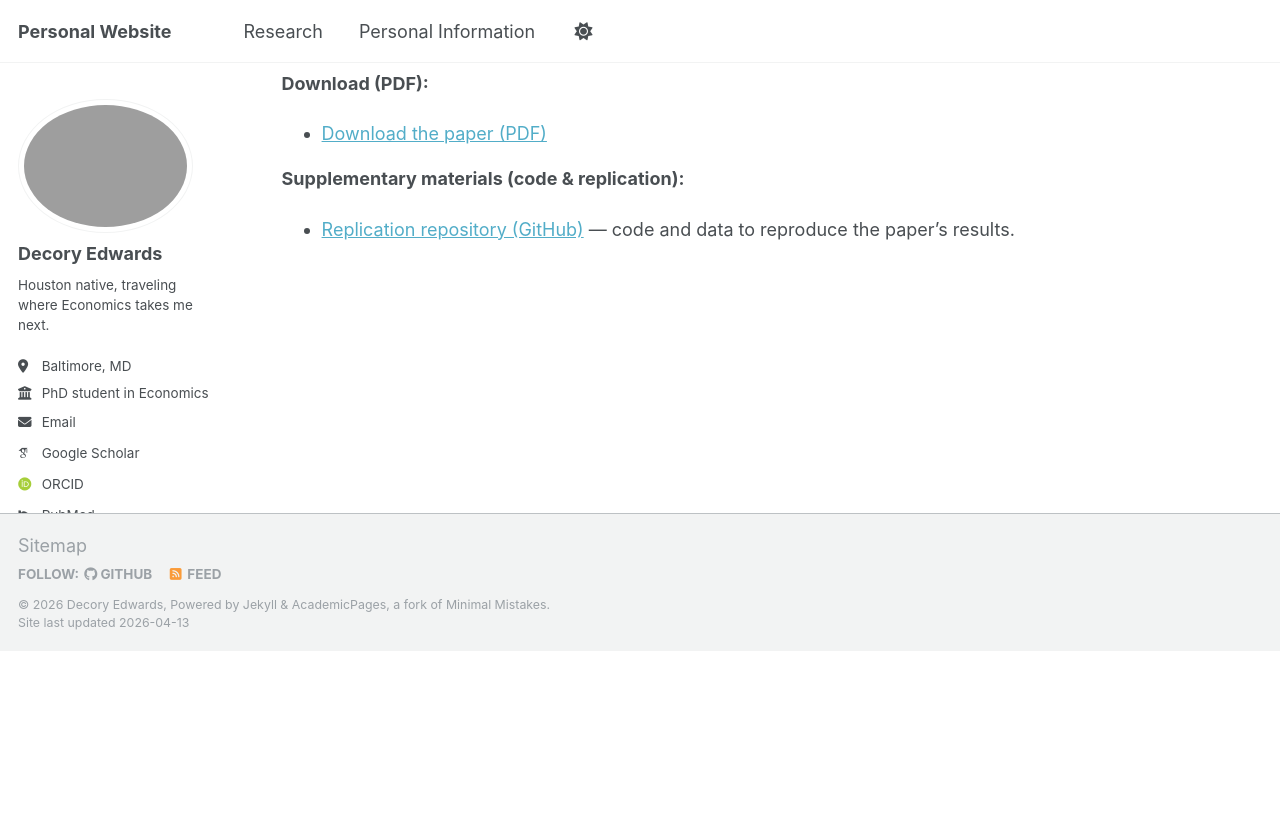
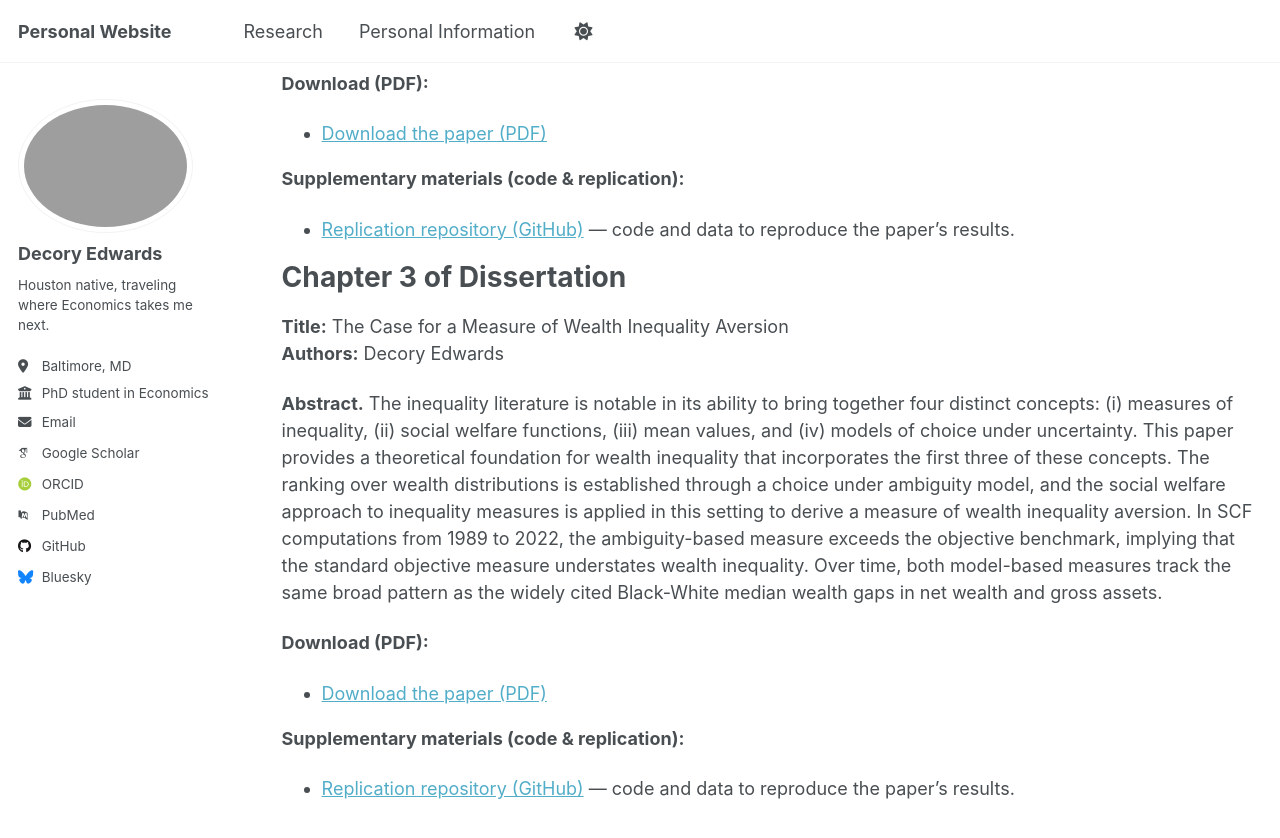
Before and after one commit to dedwar65/dedwar65.github.io, a Jekyll site: the page built from _pages/research.md, in a window 1280 px wide and 900 px high, scrolled down 1026 px. Shown: the top 838 px of the window. Built offline with Jekyll 4.4.1, drawn with Linux system fonts in a browser that asks for light colours; some web fonts are replaced; before the commit the page ends 1677 px from its top, so only the background shows below that.

Commit message:
add 3rd chapter to website

```diff
--- a/_pages/research.md
+++ b/_pages/research.md
@@ -30,3 +30,16 @@ author_profile: true
 
 **Supplementary materials (code & replication):**
 - [Replication repository (GitHub)](https://github.com/dedwar65/Chp2-TrustandReturns){:target="_blank" rel="noopener"} — code and data to reproduce the paper's results.
+
+# Chapter 3 of Dissertation
+
+**Title:** The Case for a Measure of Wealth Inequality Aversion
+**Authors:** Decory Edwards
+
+**Abstract.** The inequality literature is notable in its ability to bring together four distinct concepts: (i) measures of inequality, (ii) social welfare functions, (iii) mean values, and (iv) models of choice under uncertainty. This paper provides a theoretical foundation for wealth inequality that incorporates the first three of these concepts. The ranking over wealth distributions is established through a choice under ambiguity model, and the social welfare approach to inequality measures is applied in this setting to derive a measure of wealth inequality aversion. In SCF computations from 1989 to 2022, the ambiguity-based measure exceeds the objective benchmark, implying that the standard objective measure understates wealth inequality. Over time, both model-based measures track the same broad pattern as the widely cited Black-White median wealth gaps in net wealth and gross assets.
+
+**Download (PDF):**
+- [Download the paper (PDF)](/files/Chp3.pdf){:target="_blank" rel="noopener"}
+
+**Supplementary materials (code & replication):**
+- [Replication repository (GitHub)](https://github.com/dedwar65/Chp3-IneqMeasOld){:target="_blank" rel="noopener"} — code and data to reproduce the paper's results.
```
Also changed, not shown: 2 other files.
